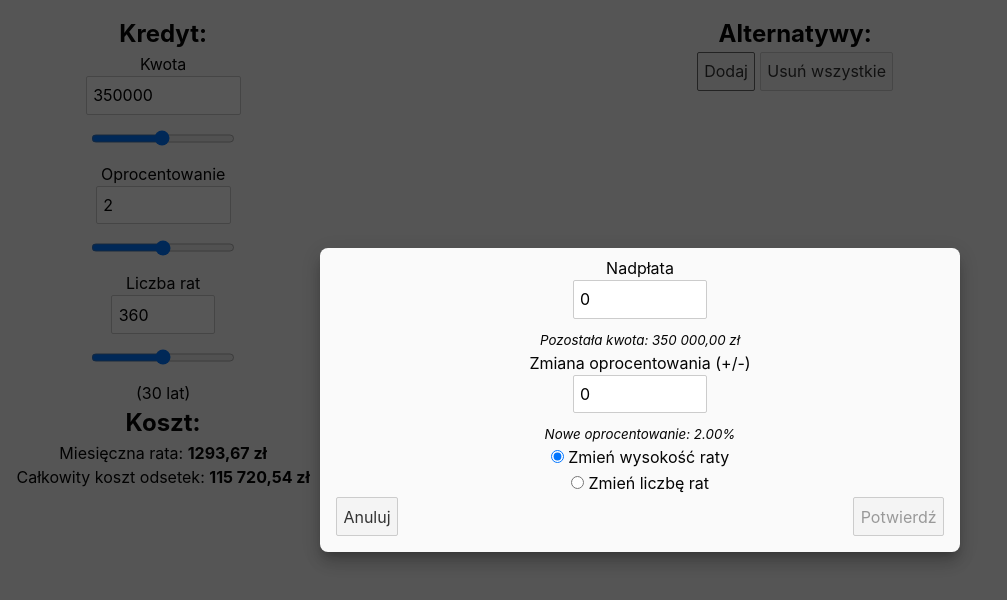
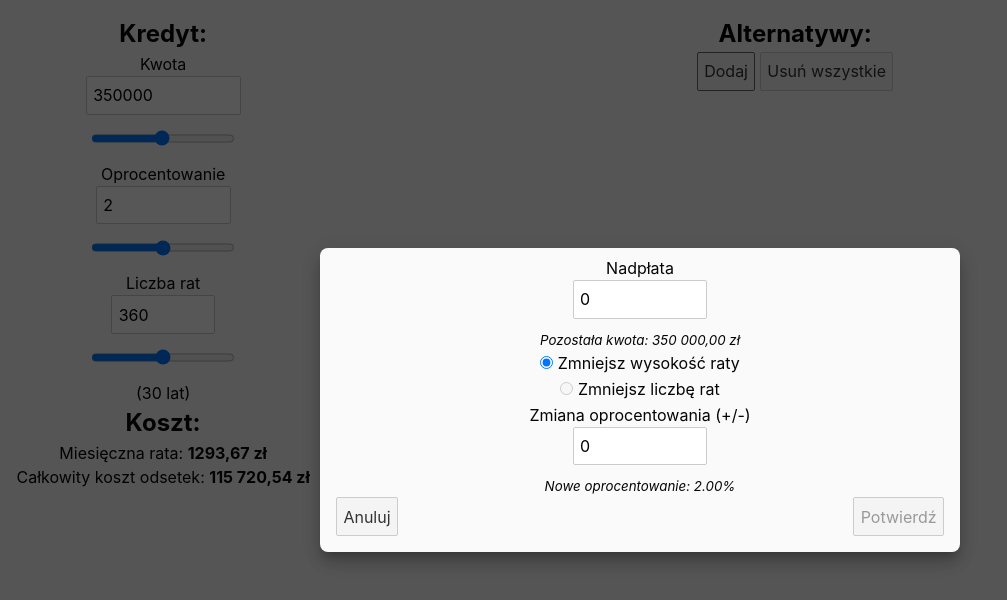
Before and after one commit to adamwroo/svelte-mortgage-calculator, a Svelte app: page / in a window 1280 px wide. Both pictures are taken after a click on the button "Dodaj". Shown: the top 600 px of the page, without its empty margins (0-1007 px from the left). Built offline with nearby package versions, Linux system fonts and the light colour scheme.

Commit message:
calculations corerected for 'adjust-number-of-payments' type

```diff
--- a/src/calculations.js
+++ b/src/calculations.js
@@ -17,7 +17,9 @@ export const recalculate = (mortgage, alternative) => {
     if (newAmount <= 0 || newInterestRate <= 0 || mortgage.numberOfPayments == 0 || mortgage.monthlyInstallment <= 0) return null;
 
     if (alternative.adjustType === 'adjust-number-of-payments') {
-        const newNumberOfPayments = calculateNumberOfPayments(newAmount, newInterestRate, mortgage.monthlyInstallment);
+        // when interest rate has change, monthly installment has to be recalculated accordingly
+        const recalculatedMonthlyInstallment = getMortgage({ amount: mortgage.amount, interestRate: newInterestRate, numberOfPayments: mortgage.numberOfPayments }).monthlyInstallment;
+        const newNumberOfPayments = calculateNumberOfPayments(newAmount, newInterestRate, recalculatedMonthlyInstallment);
         return getMortgage({ amount: newAmount, interestRate: newInterestRate, numberOfPayments: newNumberOfPayments });
     } else {
         // alternative.adjustType ==='adjust-installment'
--- a/src/components/Alternatives.svelte
+++ b/src/components/Alternatives.svelte
@@ -22,7 +22,7 @@
     } );
 
     const openDialog = alternative => {
-        alternativeForDialog = alternative ?? getNewAlternative();
+        alternativeForDialog = alternative ? {...alternative} : getNewAlternative();
         editingId = alternativeForDialog.id;
         showingDialog = true;
     }
--- a/src/components/alternatives/Alternative.svelte
+++ b/src/components/alternatives/Alternative.svelte
@@ -37,31 +37,21 @@
         Oprocentowanie: {newMortgage.interestRate.toFixed(2)}%
         <AlternativeInfo oldValue={mortgage.interestRate} newValue={newMortgage.interestRate} type="percent" />
     </p>
-{/if}
-{#if newMortgage != null && !isNaN(newMortgage.numberOfPayments)}
     <p>
         Liczba rat: {newMortgage.numberOfPayments} ({toYearsAndMonthsHint(newMortgage.numberOfPayments)})
         <br />
         <AlternativeInfo oldValue={mortgage.numberOfPayments} newValue={newMortgage.numberOfPayments} />
-        <AlternativeInfo oldValue={mortgage.numberOfPayments} newValue={newMortgage.numberOfPayments} type="years-and-mmonths" />
+        <AlternativeInfo oldValue={mortgage.numberOfPayments} newValue={newMortgage.numberOfPayments} type="years-and-months" />
     </p>
     <p>
         Miesięczna rata: { toPLN(newMortgage.monthlyInstallment) }
-        {#if alternative.adjustType === 'adjust-installment'}
+        {#if alternative.adjustType === 'adjust-installment' || mortgage.interestRate != newMortgage.interestRate}
             <AlternativeInfo oldValue={mortgage.monthlyInstallment} newValue={newMortgage.monthlyInstallment} type="currency" />
         {/if}
     </p>
     <p>
         Całkowity koszt odsetek: { toPLN(newMortgage.getInterestCost()) }
         <AlternativeInfo oldValue={mortgage.getInterestCost()} newValue={newMortgage.getInterestCost()} type="currency" />
-    </p>
-{:else if newMortgage != null && alternative.adjustType === 'adjust-number-of-payments' && isNaN(newMortgage.numberOfPayments)}
-    <p class="warning">
-        <small>
-            Przy oprocentowaniu {newMortgage.interestRate}% niemożliwe jest utrzymanie wysokości raty {toPLN(mortgage.monthlyInstallment)}.
-            <br />
-            Liczba rat musiałaby być &infin;!
-        </small>
     </p>
 {/if}
 
--- a/src/components/alternatives/AlternativeForm.svelte
+++ b/src/components/alternatives/AlternativeForm.svelte
@@ -8,11 +8,23 @@
     export let mortgage;
 
     let initialAlternative = {...alternative};
+    let adjustNumberOfPaymentsDisabled = true; // adjusting number of payments is only possible when overpayment is > 0
 
     let isAlternativeDifferent = false;
-    $: isAlternativeDifferent = alternative.overpayment !== initialAlternative.overpayment
+    $: isAlternativeDifferent = (alternative.overpayment > 0 && alternative.overpayment !== initialAlternative.overpayment)
         || alternative.interestRateChange !== initialAlternative.interestRateChange
-        || alternative.adjustType !== initialAlternative.adjustType;
+        || (alternative.adjustType !== initialAlternative.adjustType && alternative.overpayment > 0);
+
+    $: {
+        if (alternative.overpayment > 0) {
+            adjustNumberOfPaymentsDisabled = false;
+        }
+
+        if (alternative.overpayment === 0) {
+            adjustNumberOfPaymentsDisabled = true;
+            alternative.adjustType = 'adjust-installment';
+        }
+    }
 
     const onCancel = () => {
         dispatch('cancel');
@@ -33,6 +45,17 @@
         <small><i>Pozostała kwota: {toPLN(mortgage.amount - alternative.overpayment)}</i></small>
     </label>
 
+    <div>
+        <label>
+            <input type="radio" bind:group={alternative.adjustType} name="adjust-type" value="adjust-installment" />
+            Zmniejsz wysokość raty
+        </label>
+        <label>
+            <input type="radio" bind:group={alternative.adjustType} name="adjust-type" value="adjust-number-of-payments" disabled={adjustNumberOfPaymentsDisabled} />
+            Zmniejsz liczbę rat
+        </label>
+    </div>
+
     <label for="interest-rate-change-form">
         Zmiana oprocentowania (+/-)
         <br />
@@ -40,17 +63,6 @@
         <br />
         <small><i>Nowe oprocentowanie: {(mortgage.interestRate + alternative.interestRateChange).toFixed(2)}%</i></small>
     </label>
-
-    <div>
-        <label>
-            <input type="radio" bind:group={alternative.adjustType} name="adjust-type" value="adjust-installment" />
-            Zmień wysokość raty
-        </label>
-        <label>
-            <input type="radio" bind:group={alternative.adjustType} name="adjust-type" value="adjust-number-of-payments" />
-            Zmień liczbę rat
-        </label>
-    </div>
 
     <div class="buttons">
         <button type="button" on:click={onCancel}>Anuluj</button>
--- a/src/components/alternatives/AlternativeInfo.svelte
+++ b/src/components/alternatives/AlternativeInfo.svelte
@@ -14,7 +14,7 @@
         if (type === '') text += difference;
         else if (type === 'currency') text += toPLN(difference);
         else if (type === 'percent') text += `${difference.toFixed(2)}%`;
-        else if (type === 'years-and-mmonths') text += toYearsAndMonthsHint(difference);
+        else if (type === 'years-and-months') text += toYearsAndMonthsHint(difference);
 
         return text;
     }
```
